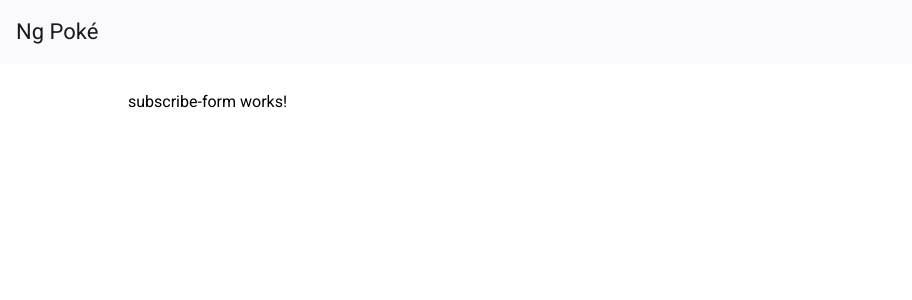
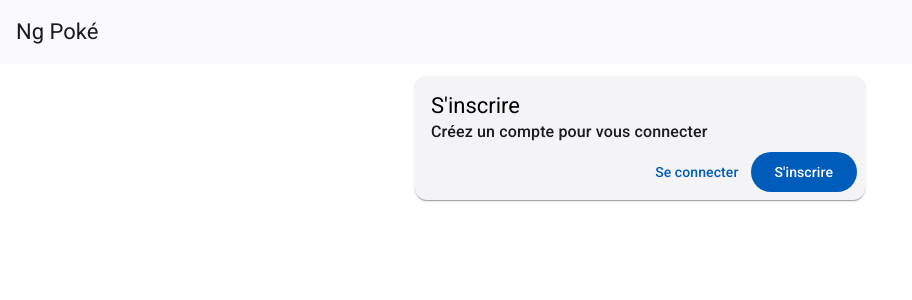
Before and after one commit to RoRo141414/NgPoke, an Angular app: page /login in a window 1280 px wide. Both pictures are taken after a click on the button "S'inscrire". Shown: the top 300 px of the page, without its empty margins (0-912 px from the left). Built offline with nearby package versions, Linux system fonts and the light colour scheme.

Commit message:
add form

```diff
--- a/src/app/components/login-form/login-form.component.ts
+++ b/src/app/components/login-form/login-form.component.ts
@@ -9,5 +9,5 @@ import { MatButtonModule } from '@angular/material/button';
   styleUrl: './login-form.component.scss',
 })
 export class LoginFormComponent {
-  @Output() public subscribeClicked = new EventEmitter<void>()
+  @Output() public subscribeClicked = new EventEmitter<void>();
 }
--- a/src/app/components/subscribe-form/subscribe-form.component.html
+++ b/src/app/components/subscribe-form/subscribe-form.component.html
@@ -1 +1,15 @@
-<p>subscribe-form works!</p>
+<mat-card appearance="raised">
+    <mat-card-header>
+        <mat-card-title>S'inscrire</mat-card-title>
+        <mat-card-subtitle>Créez un compte pour vous connecter</mat-card-subtitle>
+    </mat-card-header>
+    <mat-card-content>
+        <form>
+
+        </form>
+    </mat-card-content>
+    <mat-card-actions align="end">
+        <button mat-button (click)="loginClicked.emit()">Se connecter</button>
+        <button mat-flat-button>S'inscrire</button>
+    </mat-card-actions>
+</mat-card>
--- a/src/app/components/subscribe-form/subscribe-form.component.scss
+++ b/src/app/components/subscribe-form/subscribe-form.component.scss
@@ -0,0 +1,4 @@
+mat-card {
+  max-width: 450px;
+  margin: auto;
+}
--- a/src/app/pages/login-page/login-page.component.html
+++ b/src/app/pages/login-page/login-page.component.html
@@ -2,6 +2,6 @@
     @if(isLogin) {
     <app-login-form (subscribeClicked)="isLogin = !isLogin"></app-login-form>
     } @else {
-    <app-subscribe-form></app-subscribe-form>
+    <app-subscribe-form (loginClicked)="isLogin = !isLogin"></app-subscribe-form>
     }
 </div>
```
Also changed, not shown: src/app/components/subscribe-form/subscribe-form.component.ts (+7 -4 lines), src/app/models/user.interface.ts (added, +7 -0 lines).
